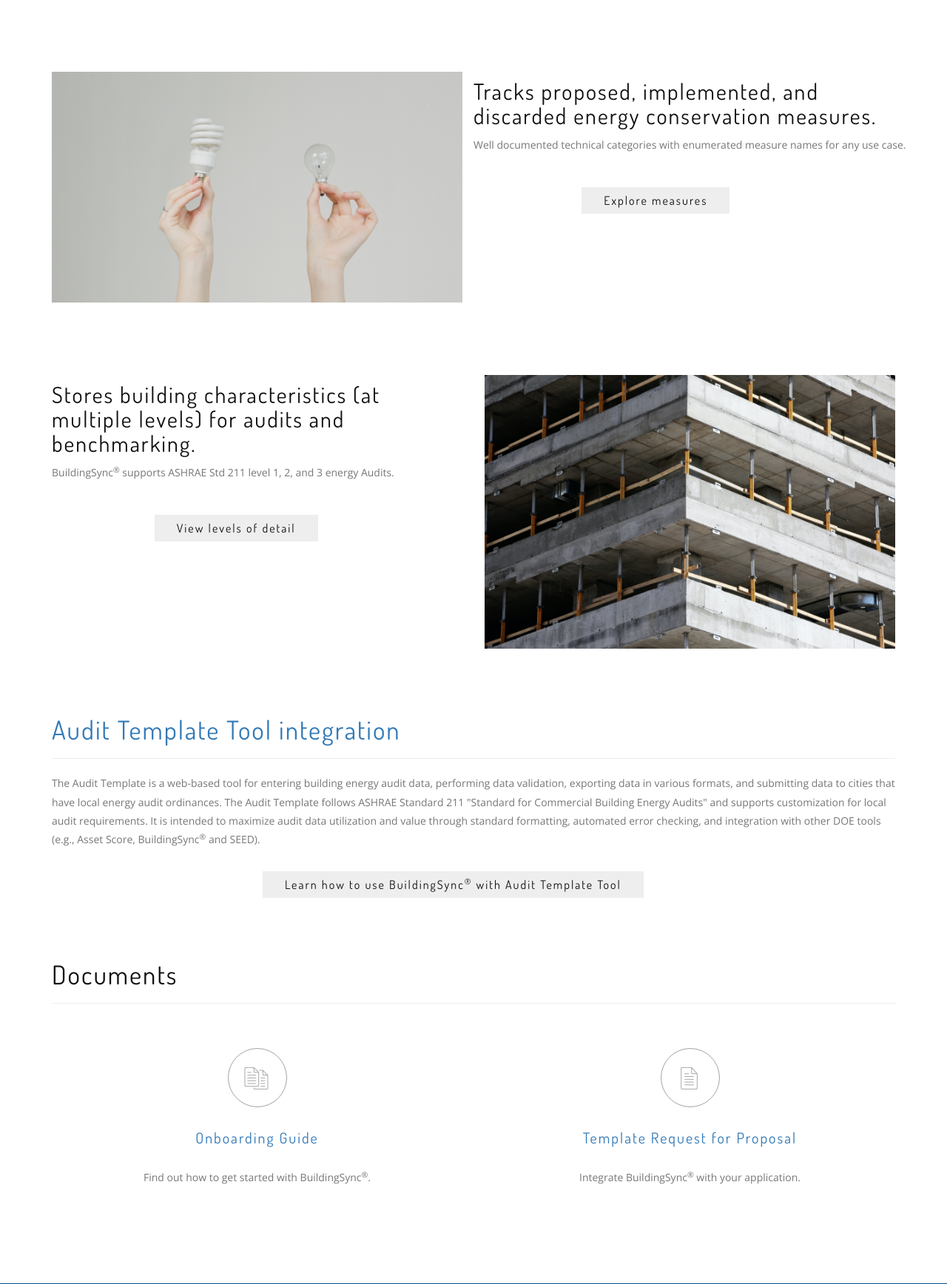
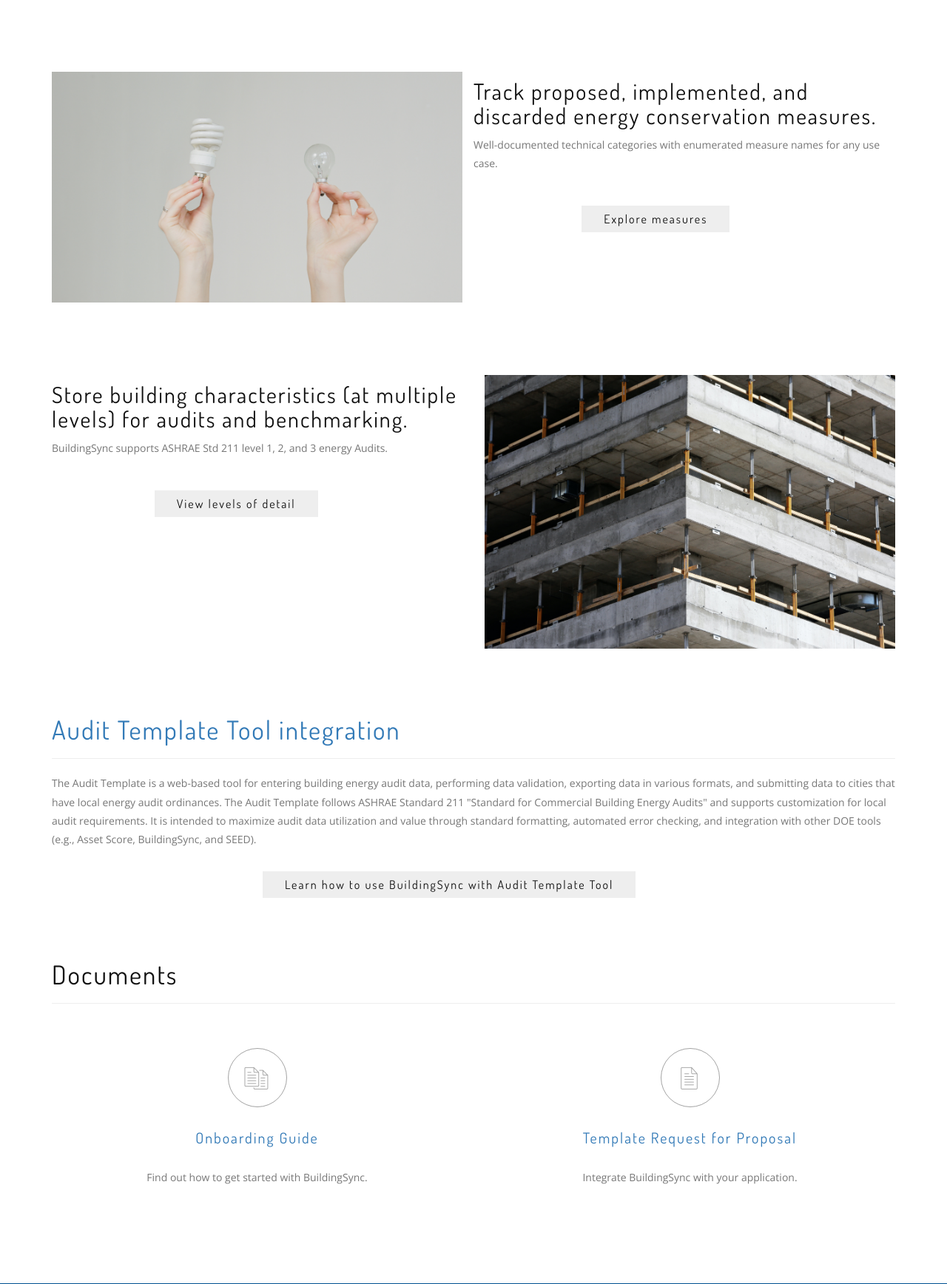
Before and after one commit to BuildingSync/BuildingSync-website, a Django app: page /auditors in a window 1280 px wide. Shown: the part 786-2522 px from the top of the page at 74% size. Run offline with Django 3.2, Linux system fonts and the light colour scheme; parts of the project's set-up code (start-up, migrations or seed data) failed here and were passed over; some libraries are stand-ins or nearby versions.

Commit message:
wording fixes

```diff
--- a/bsyncviewer/templates/auditors.html
+++ b/bsyncviewer/templates/auditors.html
@@ -14,10 +14,8 @@
 
         <div class="row" style="padding-bottom: 7em; padding-top: 5em">
             <div class="col-lg-6">
-                <h4>Builds and reports audits in an electronic format.</h4>
-                <p style="padding-bottom: 3em">A digital and machine readable energy audit allowing for interoperability
-                    between software tools to
-                    get the most out of your data.</p>
+                <h4>Build and report audits in an electronic format.</h4>
+                <p style="padding-bottom: 3em">A digital and machine readable energy audit that allows for interoperability between software tools to get the most out of your data.</p>
                 <a class="button btn-bg-light col-lg-offset-3" href="/examples">View an example audit</a>
             </div>
             <div class="col-lg-6">
@@ -30,8 +28,8 @@
                 <img src="{% static 'img/lightbulbs.jpg' %}">
             </div>
             <div class="col-lg-offset-6">
-                <h4>Tracks proposed, implemented, and discarded energy conservation measures.</h4>
-                <p style="padding-bottom: 3em">Well documented technical categories with enumerated measure names for
+                <h4>Track proposed, implemented, and discarded energy conservation measures.</h4>
+                <p style="padding-bottom: 3em">Well-documented technical categories with enumerated measure names for
                     any use case.</p>
                 <a class="button btn-bg-light col-lg-offset-3" href="/schema">Explore measures</a>
             </div>
@@ -40,9 +38,9 @@
 
         <div class="row" style="padding-top: 7em; padding-bottom: 5em">
             <div class="col-lg-6">
-                <h4>Stores building characteristics (at multiple levels) for audits and benchmarking.</h4>
-                <p style="padding-bottom: 3em">BuildingSync<sup>®</sup> supports ASHRAE Std 211 level 1, 2, and 3 energy
-                    Audits. </p>
+                <h4>Store building characteristics (at multiple levels) for audits and benchmarking.</h4>
+                <p style="padding-bottom: 3em">BuildingSync supports ASHRAE Std 211 level 1, 2, and 3 energy
+                    Audits.</p>
                 <a class="button btn-bg-light col-lg-offset-3" href="/examples">View levels of detail</a>
             </div>
             <div class="col-lg-6">
@@ -57,11 +55,11 @@
             The Audit Template follows ASHRAE Standard 211 "Standard for Commercial Building Energy Audits" and supports
             customization for local audit requirements. It is intended to maximize audit data utilization and value
             through standard formatting, automated error checking, and integration with other DOE tools (e.g., Asset
-            Score, BuildingSync<sup>®</sup> and SEED).
+            Score, BuildingSync, and SEED).
         </p>
         <a class="button btn-bg-light col-lg-offset-3"
            href="https://help.buildingenergyscore.com/support/solutions/articles/8000081269-importing-and-exporting-audit-report-buildings-with-buildingsync">
-            Learn how to use BuildingSync<sup>®</sup> with Audit Template Tool</a>
+            Learn how to use BuildingSync with Audit Template Tool</a>
 
         <h3 style="padding-top: 2em">Documents</h3>
         <hr>
@@ -71,14 +69,14 @@
                     <span class="icon-documents"></span>
                     <div class="hero-item-content">
                         <h5><a href="https://buildingsync.net/documents/BuildingSync-on-boarding.pdf">Onboarding Guide</a></h5>
-                        <p class="mb-2">Find out how to get started with BuildingSync<sup>®</sup>.</p>
+                        <p class="mb-2">Find out how to get started with BuildingSync.</p>
                     </div>
                 </div></a>
                 <a href="/practitioners"><div class="hero-item col-lg-6 text-center">
                     <span class="icon-document"></span>
                     <div class="hero-item-content">
                         <h5><a href="https://docs.google.com/document/d/1qz72VGIMDH2z4cLZGojBIzifq1WpCZAW/edit">Template Request for Proposal</a></h5>
-                        <p class="mb-2">Integrate BuildingSync<sup>®</sup> with your application.</p>
+                        <p class="mb-2">Integrate BuildingSync with your application.</p>
                     </div>
                 </div></a>
             </div>
```
